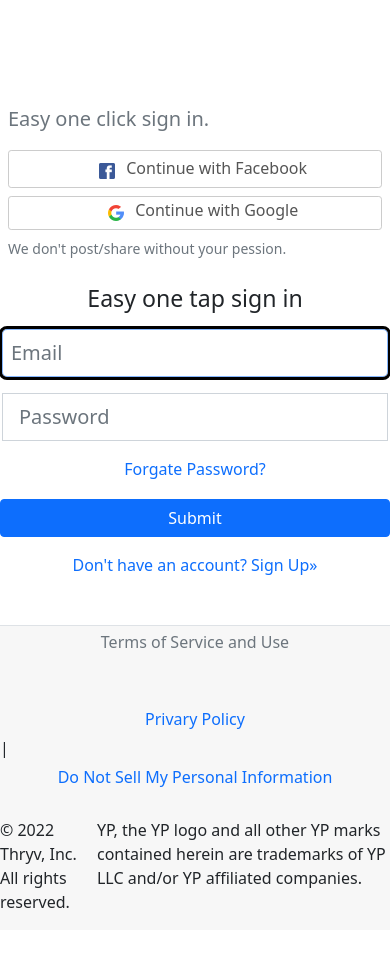
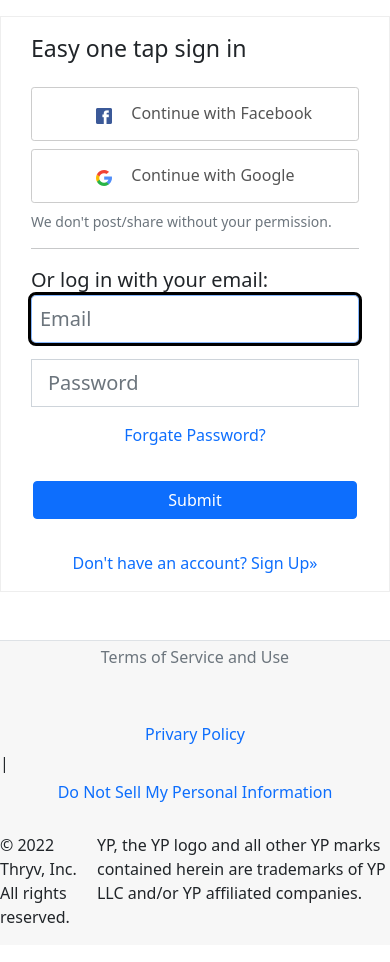
Before and after one commit to kiranrathor30697/yellow-page-login, a plain HTML site: page index.html in a window 390 px wide. Drawn offline with nearby package versions, Linux system fonts and the light colour scheme.

Commit message:
responsive continue

```diff
--- a/css/login.css
+++ b/css/login.css
@@ -43,6 +43,9 @@
         margin: 0px auto !important;
         padding: 2px !important;
     }
+    .mt-3,k_login_form,k_border,p-3,w-50{
+        width: 100% !important;
+    }
 }
 @media only screen and (min-width: 767px) {
     body{
--- a/css/signup.css
+++ b/css/signup.css
@@ -1,5 +1,4 @@
 .k_z_index{
-    height: 350px;
     z-index: 1200;
     position: relative;
 }
--- a/index.html
+++ b/index.html
@@ -8,7 +8,6 @@
 
     <link href="css/login.css" rel="stylesheet">
     <link href="css/footer.css" rel="stylesheet">
-    <link href="css/signup.css" rel="stylesheet">
     <link rel="stylesheet" href="https://cdnjs.cloudflare.com/ajax/libs/font-awesome/6.0.0/css/all.min.css" integrity="sha512-9usAa10IRO0HhonpyAIVpjrylPvoDwiPUiKdWk5t3PyolY1cOd4DSE0Ga+ri4AuTroPR5aQvXU9xC6qOPnzFeg==" crossorigin="anonymous" referrerpolicy="no-referrer" />
 
     <title>Login</title>
@@ -17,34 +16,14 @@
 
 </head>
 <body>
-    <form>
-      <div class="col-12 col-md-12 col-sm-12 mt-5 k_z_index">
-        <section class="p-2 k_top">
-          <div class="form-text fs-5 mt-5 mb-3">Easy one click sign in.</div>
-          <div class="mb-2">
-              <a href="" class="k_logo text-decoration-none k_hover">
-                <div class=" k_box ps-2 pt-1 rounded-1">
-                  <img src="img/icon-facebook.png" class="p-2" alt="">
-                  <h4 class="fs-6 d-inline">Continue with Facebook</h4>
+
+    <form class="mt-3 k_login_form k_border p-3">
+        <div class="row">
+          <div class="col-12 col-sm-12 col-md-12">
+            <h3 class=" k_f">Easy one tap sign in</h3>
           </div>
-              </a>
-            </div>
-            <div class="mb-2">
-              <a href="" class="k_logo text-decoration-none k_hover">
-                <div class="k_box ps-2 rounded-1">
-                  <img src="img/icon-google.png" class="p-2" alt="">
-                  <h4 class="fs-6  d-inline">Continue with Google</h4>
-                </div>
-              </a>
-            </div>
-            <div class="form-text">We don't post/share without your pession.</div>
-        </section>
-      </div>
-      <!-- <div class="row  offset-4 col-12 p-4 k_border mt-5">
-        <div class="col-12">
-          <h3 class="text-center k_f">Easy one tap sign in</h3>
-        </div>
-        <div class="col-12">
+
+          <div class="col-12 col-sm-12 col-md-12">
             <div class="pt-3">
               <a href="" class="k_logo k_hover">
                 <div class="k_box ps-5 pt-1 rounded-1">
@@ -54,7 +33,8 @@
               </a>
             </div>
           </div>
-        <div class="col-12">
+
+          <div class="col-12 col-sm-12 col-md-12">
             <div class="pt-2">
               <a href="" class="k_logo k_hover">
                 <div class="k_box ps-5 pt-1 rounded-1">
@@ -64,48 +44,39 @@
               </a>
             </div>
           </div>
+
           <div class="col-12">
             <div class="form-text mt-2">We don't post/share without your permission.</div>
           </div>
+
           <div class="col-12">
             <hr >
           </div>
-        <div class="col-12"></div>
-        <div class="col-12"></div>
+
           <div class="col-12">
             <span class="mt-2 fs-5">Or log in with your email:</span>
           </div>
-      </div> -->
 
-    </form>
-
-    <form class="mt-3 k_login_form">
-        <div class="row">
-          <div class="col-12 col-md-12 col-sm-12">
-            <div class="mb-3 input-group-lg k_outline">
-              <h3 class="d-flex justify-content-center k_f">Easy one tap sign in</h3>
-            </div>
-          </div>
-          <div class="col-12 col-md-12 col-sm-12">
+          <div class="col-12">
             <div class="mb-3 input-group-lg k_outline">
               <input type="email" autofocus class="form-control rounded-0 p-2 k_outline" name="email" id="exampleInputEmail1" placeholder="Email">
             </div>
           </div>
-          <div class="col-12 col-md-12 col-sm-12">
+          <div class="col-12">
             <div class="mb-3 input-group-lg">
               <input type="password" class="form-control rounded-0 k_outline" name="password" id="password" placeholder="Password">
             </div>
           </div>
-          <div class="col-12 col-md-12 col-sm-12">
+          <div class="col-12">
             <a href="#" class="text-decoration-none d-flex justify-content-center">Forgate Password?</a>
           </div>
         </div>
-        <div class="col-12 p-3 col-md-12 col-sm-12">
+        <div class="col-12 p-3">
           <div class="d-grid gap-2 mt-3">
             <button type="submit" class="btn btn-primary ">Submit</button>
           </div>
         </div>
-        <div class="col-12 col-md-12 col-sm-12">
+        <div class="col-12">
           <div class="mt-3 d-flex justify-content-center">
             <a href="#" class="text-decoration-none fs-6">Don't have an account? Sign Up»</a>
           </div>
```
Lines whose indentation alone changed are shown as unchanged.
